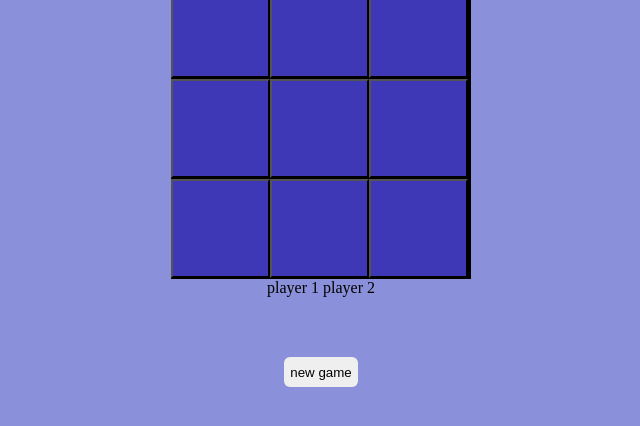
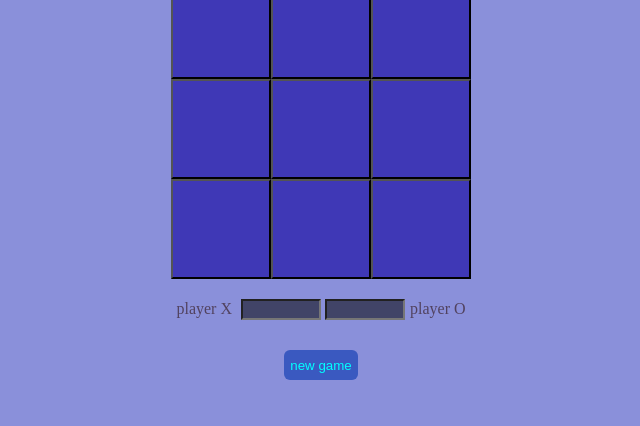
Before and after one commit to Zolayetefe/tic_tac_toc, a plain HTML site: page index.html in a window 1280 px wide. Shown: the part 158-584 px from the top of the page, without its empty margins (319-959 px from the left). Drawn offline with Linux system fonts and the light colour scheme.

Commit message:
commit with small change

```diff
--- a/index.html
+++ b/index.html
@@ -19,10 +19,10 @@
         <button id="b8" onclick="changeButton('b8')"></button>
         <button id="b9" onclick="changeButton('b9')"></button>
     </div>
-    <span>player 1</span>
-    <span id="display1"></span>
-    <span>player 2</span>
-    <span id="display2"></span><br>
+    <div class="win">
+        <label for="display1">player X</label>  <input id="display1" readonly>
+        <input id="display2" readonly><label for="display2">player O</label>
+    </div>
     <button class="new" onclick="reset()">new game</button>
 </body>
 </html>
--- a/style.css
+++ b/style.css
@@ -20,8 +20,8 @@ body {
 }
 
 .container>button {
-    width: 33%;
-    height: 33%;
+    width: 33.3%;
+    height: 33.3%;
     font-size: 4rem;
     background: #4840cfe1;
     color: rgb(190, 227, 121);
@@ -32,11 +32,22 @@ body {
 }
 input {
     width: 80px;
+    background: #00000086;
+    color: aqua;
+
 }
 .new {
     height: 30px;
-    margin-top: 60px;
+    margin-top: 30px;
     border: none;
     border-radius: 6px;
-
+    background: #3a59c0;
+    color: aqua;
 }
+.win {
+    margin-top: 20px;
+}
+label {
+    color: #48354adb;
+    margin:0 5px ;
+}
```
